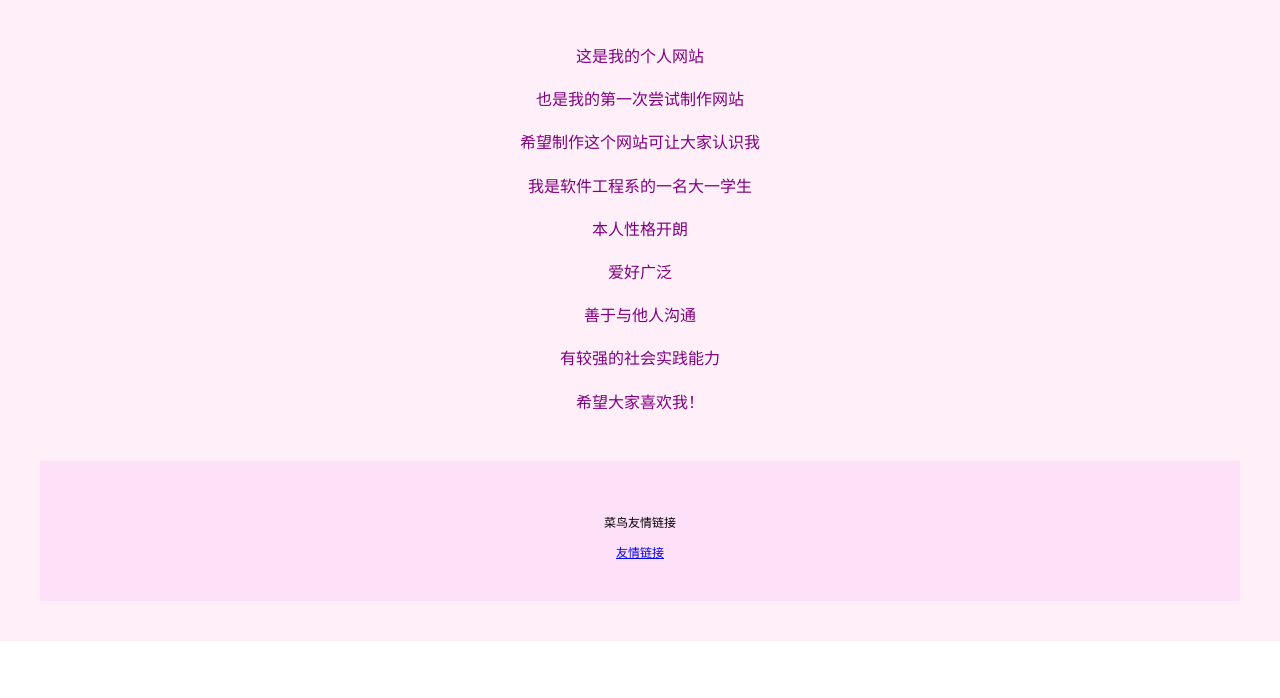
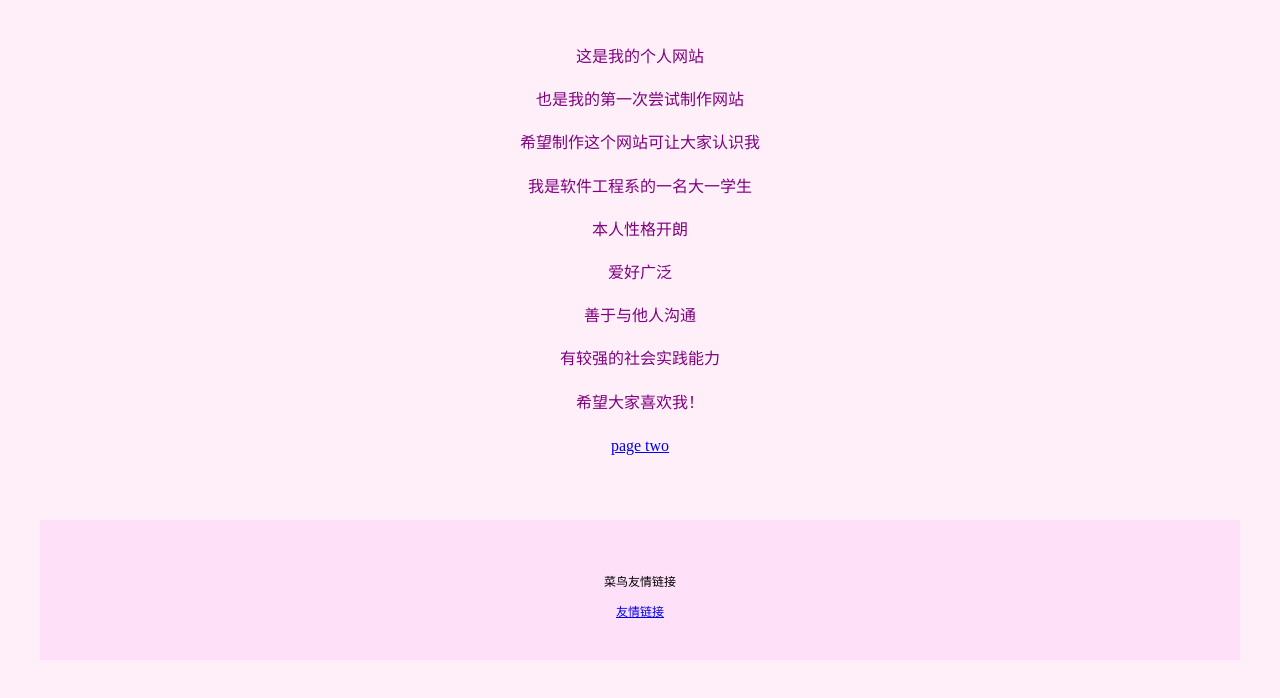
Before and after one commit to bjs114/bjs114.github.io, a plain HTML site: page index.html in a window 1280 px wide. Shown: the part 222-920 px from the top of the page. Before the commit the page ends 863 px from the top, so only its background shows below. Drawn offline with Linux system fonts and the light colour scheme.

Commit message:
Update index.html

```diff
--- a/index.html
+++ b/index.html
@@ -34,6 +34,7 @@
       <p></p>善于与他人沟通
       <p></p>有较强的社会实践能力
       <p></p>希望大家喜欢我！
+		  <p><a href="two.html">page two</a></p>
     </div>
 	  <div style="
     background-color: #f1f1;
```
